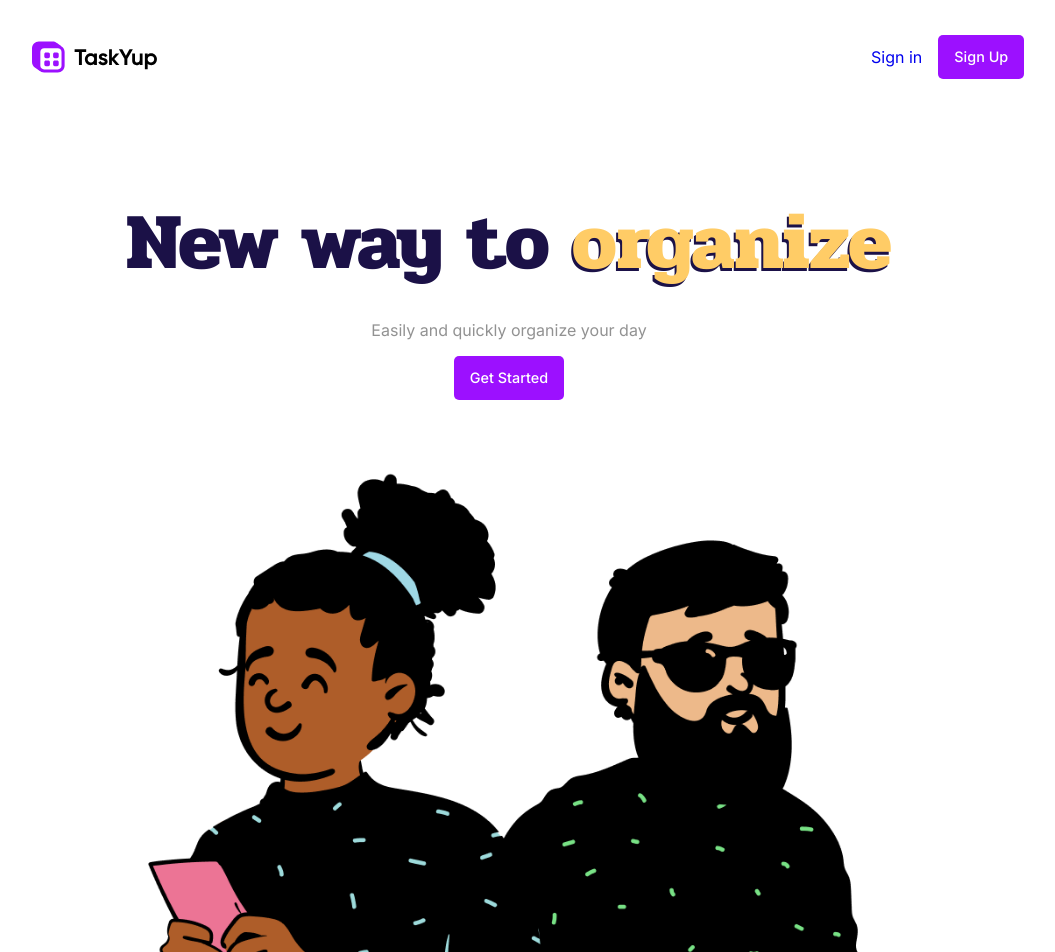
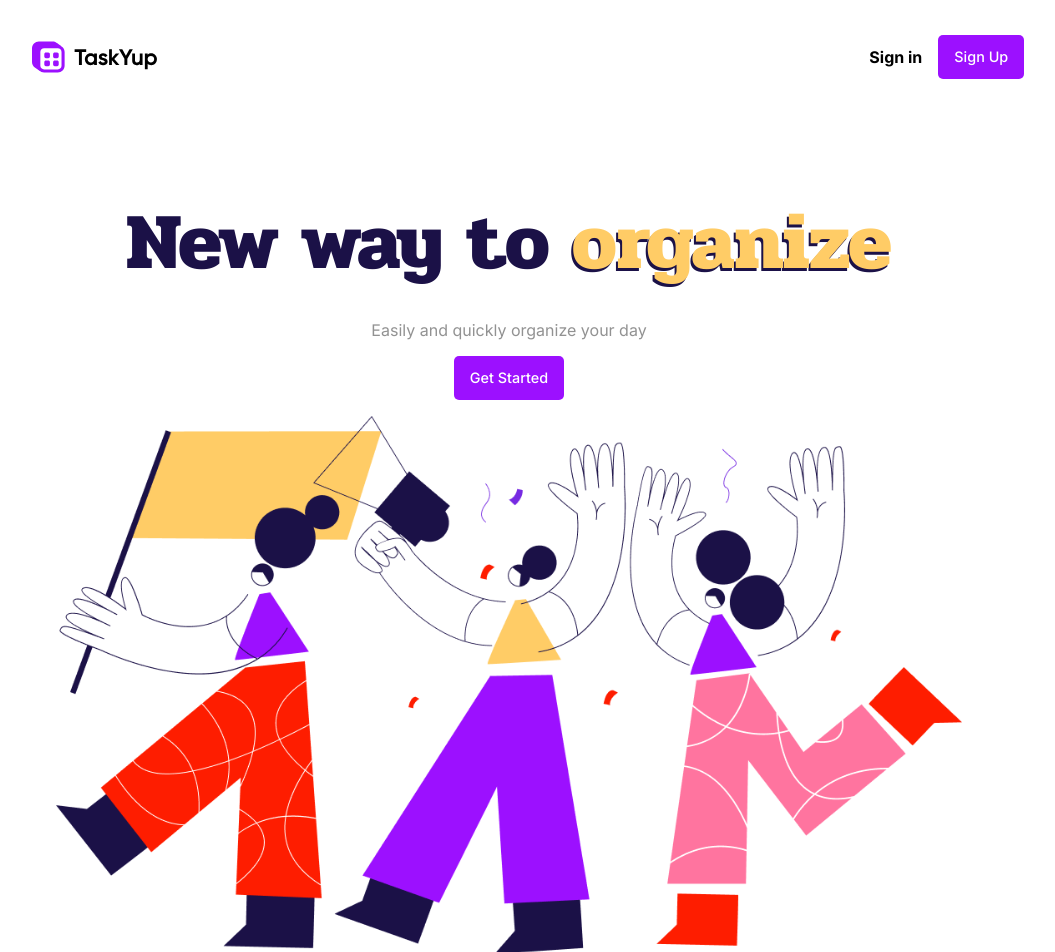
Before and after one commit to Gabriel-Silverio-96/web-taskyup, a Next.js app: page / in a window 1280 px wide. Shown: the top 952 px of the page, without its empty margins (131-1186 px from the left). Built offline with nearby package versions, Linux system fonts and the light colour scheme.

Commit message:
style(home): change main background

```diff
--- a/pages/index.tsx
+++ b/pages/index.tsx
@@ -59,10 +59,10 @@ const Home: NextPage = () => {
           </a>
           <figure>
             <Image
-              src="/background.png"
+              src="/images/image-main.png"
               alt="Background TaskYup"
-              width={1034}
-              height={909}
+              width={1085}
+              height={645}
             />
           </figure>
         </section>
--- a/styles/Home.module.css
+++ b/styles/Home.module.css
@@ -8,10 +8,10 @@
     text-align: center;
 }
 
-.title_main {
+.call_to_action_container h1 {
+    font-size: 5rem;
     color: var(--color-title);
     text-align: center;
-    font-size: 5rem;
     margin-bottom: 0;
 }
 
@@ -24,10 +24,6 @@
 
 .title_emphasis:hover {
     text-shadow: -0.250rem 0.375rem var(--color-primary);
-}
-
-.call_to_action_container h1 {
-    font-size: 5rem;
 }
 
 @media(max-width: 700px) {
--- a/styles/design.tokens.css
+++ b/styles/design.tokens.css
@@ -1,6 +1,8 @@
 :root {
     --color-primary: #9C10FF;
     --color-secondary: #FFCC66;
+
     --color-title: #1B1147;
     --color-white: #ffffff;
+    --color-black: #000000;
 }
--- a/styles/global.css
+++ b/styles/global.css
@@ -19,7 +19,9 @@ h1, h2, h3, h4, h5, h6 {
 }
 
 a {
+  color: var(--color-black);
   text-decoration: none;
+  font-weight: 800;
 }
 
 header {
```
